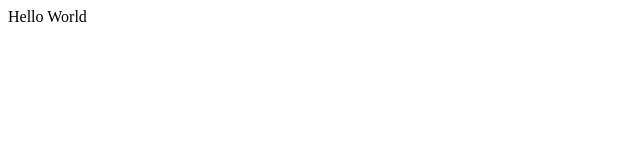
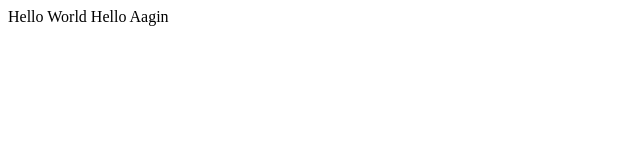
Before and after one commit to ctyler12/exp03, a plain HTML site: page index.html in a window 1280 px wide. Shown: the whole page, without its empty margins (0-640 px from the left). Drawn offline with Linux system fonts and the light colour scheme.

Commit message:
Update index.html

```diff
--- a/index.html
+++ b/index.html
@@ -8,5 +8,6 @@
 </head>
 <body>
   Hello World
+  Hello Aagin
 </body>
 </html>
```
